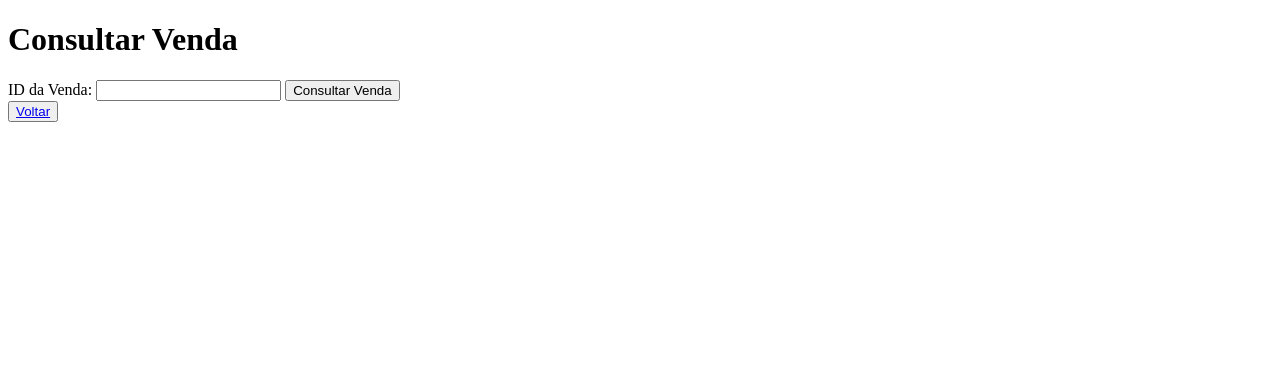
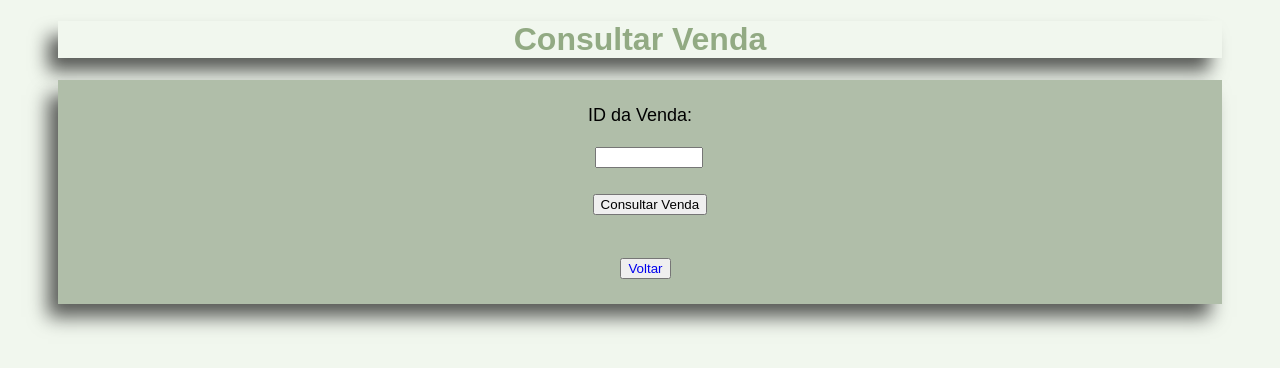
Before and after one commit to isabiacc4/bdprojetoavaliativo, a website: page public/pagina4.html in a window 1280 px wide. Drawn offline with Linux system fonts and the light colour scheme.

Commit message:
style pagina de vendas

```diff
--- a/public/pagina4.html
+++ b/public/pagina4.html
@@ -3,16 +3,28 @@
   <head>
     <meta charset="UTF-8" />
     <meta name="viewport" content="width=device-width, initial-scale=1.0" />
+    <link rel="stylesheet" type="text/css" href="/stylepag4.css">
     <title>Consultar Vendas</title>
   </head>
   <body>
-    <h1>Consultar Venda</h1>
+    <h1 class="title">Consultar Venda</h1>
+    <div class="container">
     <label for="saleId">ID da Venda:</label>
+    <br>
     <input type="text" id="saleId" />
+    <br>
+
+    <div class="botao">
     <button onclick="consultarVenda()">Consultar Venda</button>
+  </div>
+
+    <br>
+    <div class="bloco">
     <div id="resultado">
       <!-- Resultado da consulta será exibido aqui -->
     </div>
+  </div>
+
     <script>
       async function consultarVenda() {
         // Obtém o valor do campo e remove espaços em branco do início e do fim
@@ -30,25 +42,34 @@
               const data = await response.json(); // Converte a resposta para JSON
               document.getElementById("resultado").innerHTML = `
                 <h2>Detalhes da Venda</h2>
+
+
                 <form>
                   <label for="saleIdField">ID da Venda:</label>
                   <input type="text" id="saleIdField" value="${data.venda_id}" disabled><br>
+                  <br>
 
                   <label for="date">ID do Cliente:</label>
                   <input type="text" id="client" value="${data.cliente_id}" disabled><br>
+                  <br>
 
                   <label for="item">ID do Vendedor:</label>
                   <input type="text" id="client" value="${data.vendedor_id}" disabled><br>
+                  <br>
 
                   <label for="item">Valor:</label>
                   <input type="text" id="date" value="${data.valor}" disabled><br>
+                  <br>
 
                   <label for="client">Data da venda:</label>
                   <input type="text" id="item" value="${data.data_venda}" disabled><br>
+                  <br>
 
                   <label for="quantity">Categoria:</label>
                   <input type="text" id="quantity" value="${data.categoria}" disabled><br>
+                  <br>
                 </form>`;
+
             }
           } catch (error) {
             console.error("Erro ao consultar venda:", error);
@@ -58,7 +79,13 @@
       }
     </script>
 
+<br>
+
+<div class="voltar">
 <button type="submit"><a href="/">Voltar</a></button>
+</div>
+
+</div>
 
   </body>
 </html>
--- /dev/null
+++ b/public/stylepag4.css
@@ -0,0 +1,73 @@
+body{
+    background-color:#F1F7EE;
+}
+
+.container{
+  border: 2px radius black;
+  display: flex;
+  flex-direction: column;
+  padding: 2%;
+  justify-content:center;
+  text-align: center;
+  text-decoration: none;
+  background-color: #B0BEA9;
+  box-shadow: -11px 14px 18px -1px rgba(0,0,0,0.64);
+-webkit-box-shadow: -11px 14px 18px -1px rgba(0,0,0,0.64);
+-moz-box-shadow: -11px 14px 18px -1px rgba(0,0,0,0.64);
+margin-left: 50px;
+margin-right: 50px;
+   font-family: Arial, Helvetica, sans-serif;
+   color:#F1F7EE;
+   font-size:large;
+   color: black;
+
+
+}
+
+.title{
+    display: flex;
+    flex-direction: row;
+    justify-content: center;
+    font-family:Arial, Helvetica, sans-serif;
+    color:#92AA83;
+    border-bottom: 2px radius black;
+    margin-left: 30%;
+    margin-right: 30%;
+    box-shadow: -11px 14px 18px -1px rgba(0,0,0,0.64);
+-webkit-box-shadow: -11px 14px 18px -1px rgba(0,0,0,0.64);
+-moz-box-shadow: -11px 14px 18px -1px rgba(0,0,0,0.64);
+margin-left: 50px;
+margin-right: 50px;
+}
+
+.bloco{
+    background-color: #F1F7EE;
+    display: flex;
+    flex-direction: row;
+    justify-content: center;
+
+
+}
+
+input{
+    width: 100px;
+    margin-left: 46%;
+}
+
+.botao{
+    width: 120px;
+    margin-left: 45.5%;
+    font-family: Arial, Helvetica, sans-serif;
+    font-size: larger;
+}
+
+.voltar{
+    width: 100px;
+    margin-left: 46%;
+
+
+}
+
+a{
+    text-decoration: none;
+}
```
